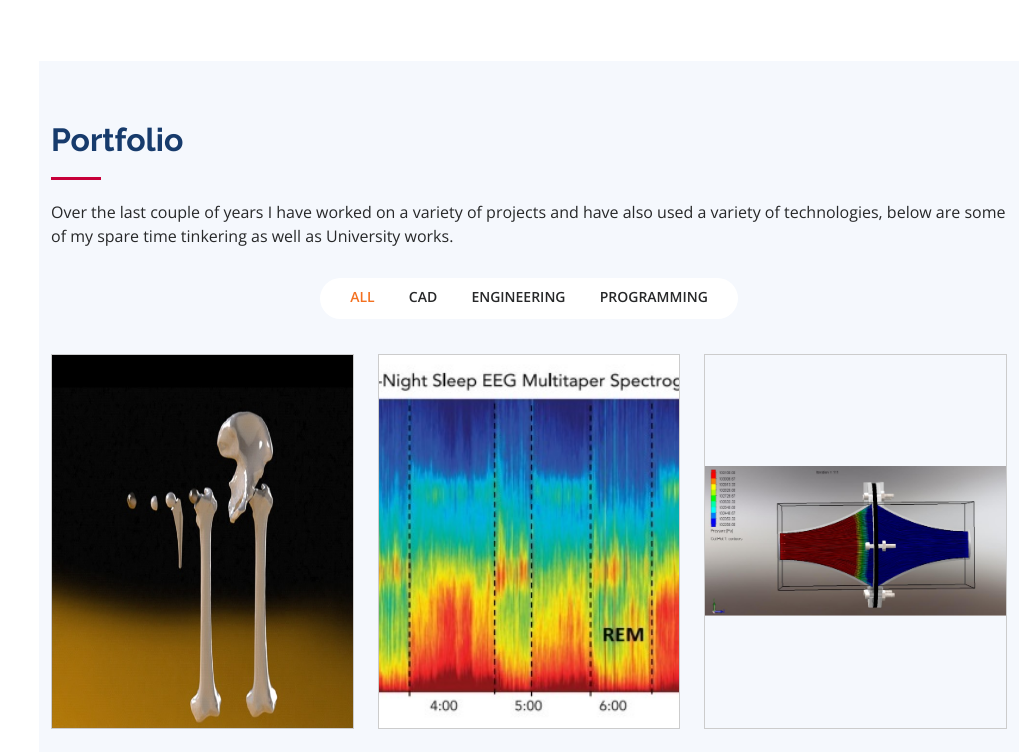
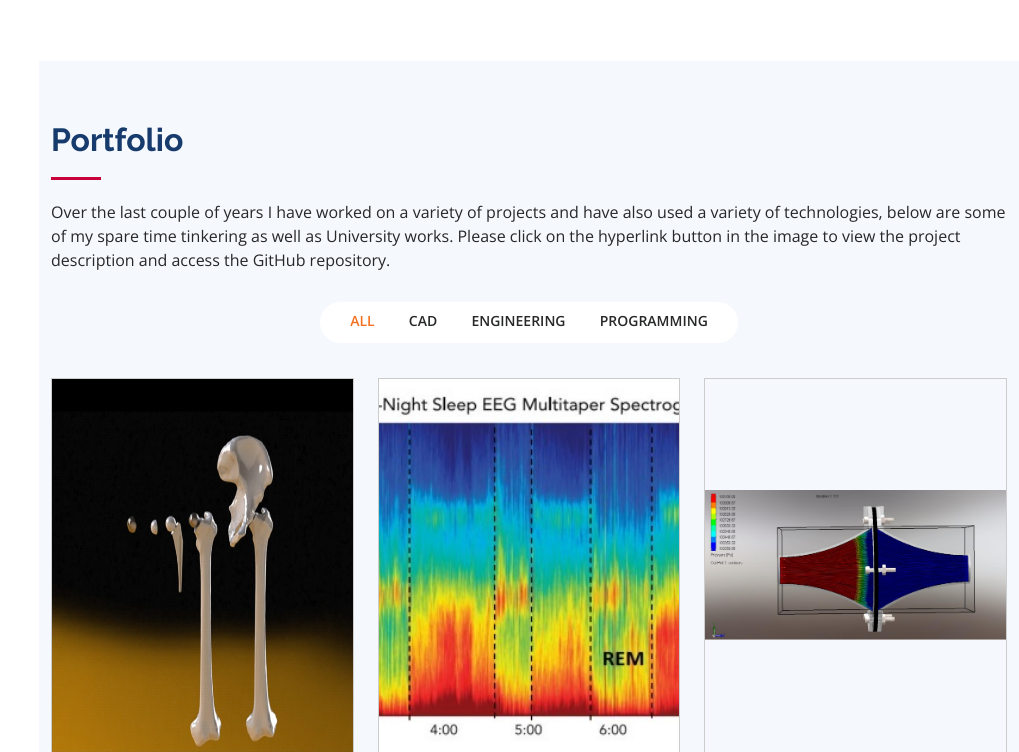
Before and after one commit to glcoutinho/webportfolio, a Flask app: page / in a window 1280 px wide; the page is wider, and only the part inside the window is pictured. Shown: the part 2916-3668 px from the top of that part, without its empty margins (261-1280 px from the left). Run offline with Flask 2, Linux system fonts and the light colour scheme; some libraries are stand-ins or nearby versions.

Commit message:
Update index.html
CTA in projects display

```diff
--- a/templates/index.html
+++ b/templates/index.html
@@ -229,7 +229,7 @@
             <div class="section-title">
                 <h2>Portfolio</h2>
                 <p>Over the last couple of years I have worked on a variety of projects and have also used a variety of
-                    technologies, below are some of my spare time tinkering as well as University works. </p>
+                    technologies, below are some of my spare time tinkering as well as University works. Please click on the hyperlink button in the image to view the project description and access the GitHub repository.</p>
             </div>
 
             <div class="row" data-aos="fade-up">
```
